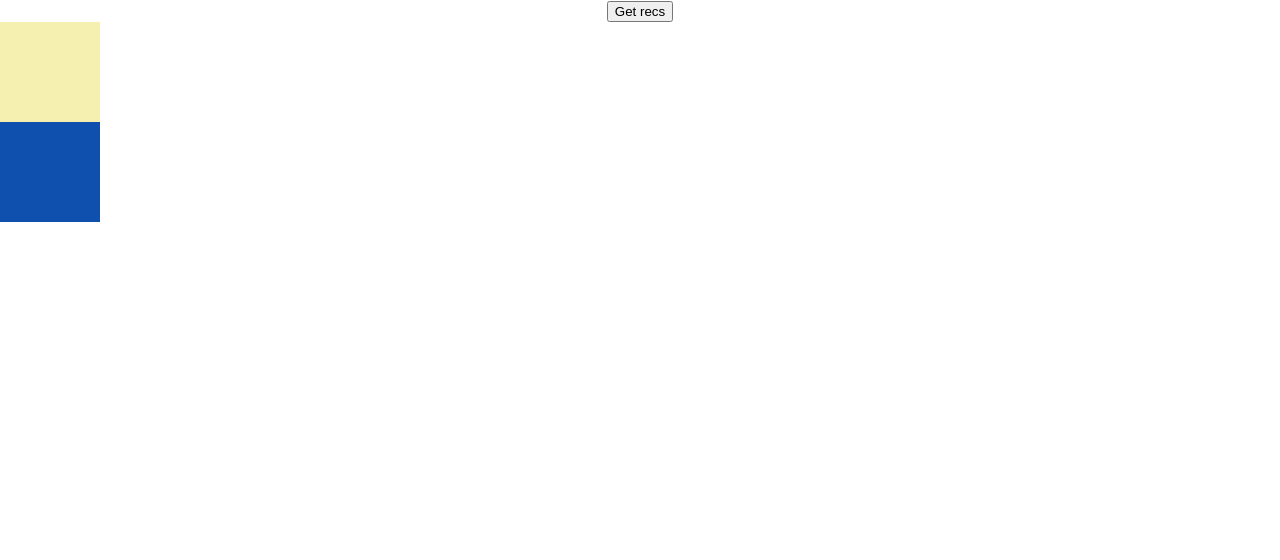
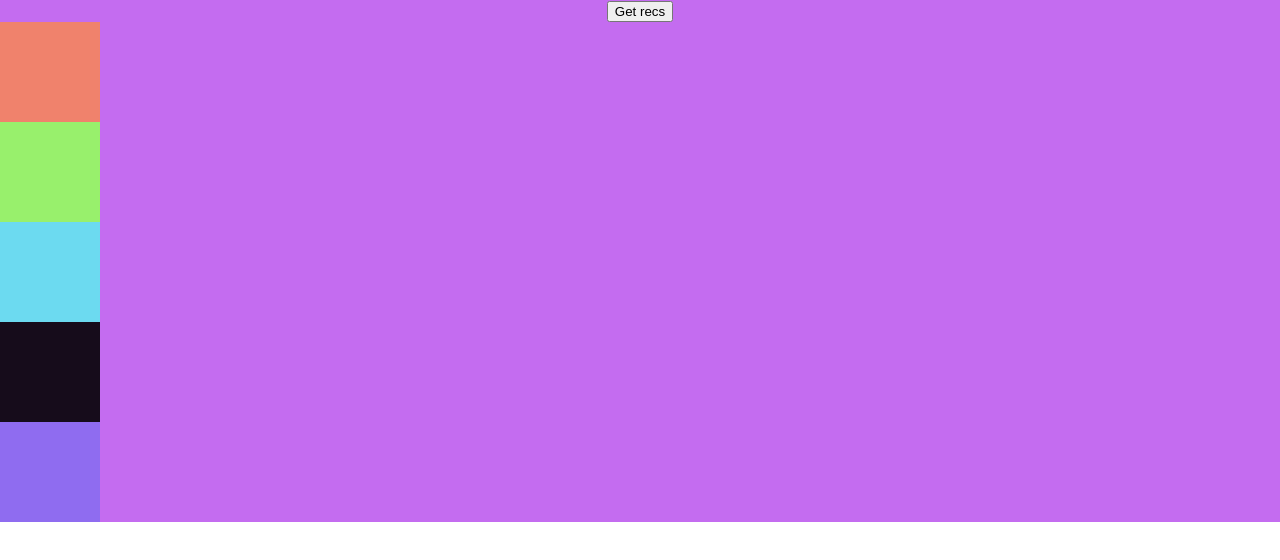
Before and after one commit to avalliere/hex-recs, a React (Create React App) app in the folder client/: page / in a window 1280 px wide. Shown: the top 560 px of the page. Built offline with nearby package versions, Linux system fonts and the light colour scheme.

Commit message:
adds colors with color-specific recommendations attributes

```diff
--- a/client/src/App.css
+++ b/client/src/App.css
@@ -1,5 +1,6 @@
 .App {
   text-align: center;
+  background-color: #c46cf0;
 }
 
 .color-square {
--- a/client/src/App.js
+++ b/client/src/App.js
@@ -3,40 +3,74 @@ import './App.css';
 import Color from './components/Color';
 
 function App() {
-
-  const [recs, setRecs] = useState([])
-  const [selectedColor, setSelectedColor] = useState()
+  const [recs, setRecs] = useState([]);
+  const [selectedColor, setSelectedColor] = useState();
 
   const paramLookup = {
-    '#f5f0af': { min_tempo: 140 },
-    '#0f50af': { min_tempo: 80 }
-  }
+    '#f0826c': { min_tempo: 140 },
+    '#98f06c': { min_tempo: 80 },
+    '#6cdaf0': {},
+    '#160c1b': {},
+    '#8f6cf0': {},
+  };
 
   const getSpotifyRecs = async () => {
-    const params = paramLookup[selectedColor];
+    // const params = paramLookup[selectedColor];
+    const params = { selectedColor };
+    // { selectedColor: '#...' }
+    await fetch(
+      '/recommendations?' +
+        // new URLSearchParams({
+        //   ...params,
 
-    await fetch('/recommendations?' + new URLSearchParams({
-      ...params
-    }))
-    .then(res => res.json())
-    .then(data => {
-      console.log(data.recs.tracks)
-      setRecs(data.recs.tracks)
-    })
-    .catch(err => {throw new Error(err)})
-  }
-
+        // })
+        new URLSearchParams(params)
+    )
+      .then((res) => res.json())
+      .then((data) => {
+        console.log(data.recs.tracks);
+        setRecs(data.recs.tracks);
+      })
+      .catch((err) => {
+        throw new Error(err);
+      });
+  };
 
   return (
     <div className="App">
       <button onClick={() => getSpotifyRecs()}>Get recs</button>
-      <Color selectedColor={selectedColor} setSelectedColor={setSelectedColor} colorHex='#f5f0af' />
-      <Color selectedColor={selectedColor} setSelectedColor={setSelectedColor} colorHex='#0f50af' />
-     {recs?.map(rec=> {
-      return(
-        <p key={rec.id}>{rec.artists[0].name} : {rec.name}</p>
-      )
-    })}
+      <Color
+        selectedColor={selectedColor}
+        setSelectedColor={setSelectedColor}
+        colorHex="#f0826c"
+      />
+      <Color
+        selectedColor={selectedColor}
+        setSelectedColor={setSelectedColor}
+        colorHex="#98f06c"
+      />
+      <Color
+        selectedColor={selectedColor}
+        setSelectedColor={setSelectedColor}
+        colorHex="#6cdaf0"
+      />
+      <Color
+        selectedColor={selectedColor}
+        setSelectedColor={setSelectedColor}
+        colorHex="#160c1b"
+      />
+      <Color
+        selectedColor={selectedColor}
+        setSelectedColor={setSelectedColor}
+        colorHex="#8f6cf0"
+      />
+      {recs?.map((rec) => {
+        return (
+          <p key={rec.id}>
+            {rec.artists[0].name} : {rec.name}
+          </p>
+        );
+      })}
     </div>
   );
 }
--- a/client/src/components/Color.js
+++ b/client/src/components/Color.js
@@ -1,12 +1,15 @@
-const Color = ({selectedColor, setSelectedColor, colorHex}) => {
+const Color = ({ selectedColor, setSelectedColor, colorHex }) => {
   const isSelected = selectedColor === colorHex;
 
   return (
     <div
-      className='color-square'
-      style={{backgroundColor: colorHex, border: isSelected ? '1px solid red' : ''}}
-      onClick={() => setSelectedColor(colorHex)}>
-    </div>
-  )
-}
+      className="color-square"
+      style={{
+        backgroundColor: colorHex,
+        border: isSelected ? '1px solid red' : '',
+      }}
+      onClick={() => setSelectedColor(colorHex)}
+    ></div>
+  );
+};
 export default Color;
```
Also changed, not shown: 1 other file (tests, documents, lock files or other folders).
